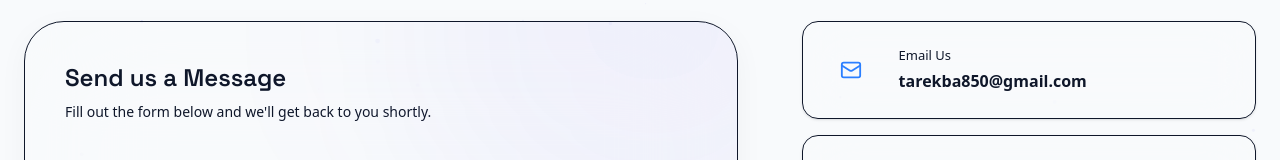
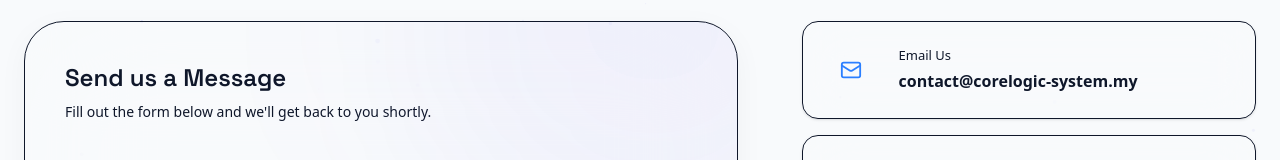
Before and after one commit to tarekbalosh/corelogic-systems, a Next.js app: page /contact in a window 1280 px wide. Shown: the part 447-607 px from the top of the page. Built offline with nearby package versions, Linux system fonts and the light colour scheme.

Commit message:
chore: update contact email across the site

```diff
--- a/app/ar/contact/page.tsx
+++ b/app/ar/contact/page.tsx
@@ -18,7 +18,7 @@ import { ParticleBackground } from "@/components/particle-background";
 import { cn } from "@/lib/utils";
 
 const contactInfo = [
-  { icon: Mail, label: "راسلنا", value: "tarekba850@gmail.com", href: "mailto:tarekba850@gmail.com", color: "text-blue-500" },
+  { icon: Mail, label: "راسلنا", value: "contact@corelogic-system.my", href: "mailto:contact@corelogic-system.my", color: "text-blue-500" },
   { icon: Phone, label: "اتصل بنا", value: "+601169397149", href: "tel:+601169397149", color: "text-emerald-500" },
   { icon: MapPin, label: "موقعنا", value: "لوت C7، TRX، كوالالمبور", href: "https://goo.gl/maps/example", color: "text-purple-500" },
   { icon: Clock, label: "ساعات العمل", value: "الاثنين - الجمعة: 9:00 ص - 6:00 م", href: null, color: "text-primary" },
--- a/app/contact/page.tsx
+++ b/app/contact/page.tsx
@@ -22,8 +22,8 @@ const contactInfo = [
   {
     icon: Mail,
     label: "Email Us",
-    value: "tarekba850@gmail.com",
-    href: "mailto:tarekba850@gmail.com",
+    value: "contact@corelogic-system.my",
+    href: "mailto:contact@corelogic-system.my",
     color: "text-blue-500"
   },
   {
--- a/components/footer.tsx
+++ b/components/footer.tsx
@@ -90,7 +90,7 @@ export const Footer = () => {
 
               {/* Social Icons */}
               <div className="flex gap-4 pt-2">
-                <a href="mailto:tarekba850@gmail.com" className="w-12 h-12 rounded-2xl bg-white border border-foreground/5 shadow-sm flex items-center justify-center text-foreground/60 hover:text-primary hover:border-primary/30 hover:shadow-[0_8px_20px_rgba(79,70,229,0.15)] hover:-translate-y-1 transition-all duration-300">
+                <a href="mailto:contact@corelogic-system.my" className="w-12 h-12 rounded-2xl bg-white border border-foreground/5 shadow-sm flex items-center justify-center text-foreground/60 hover:text-primary hover:border-primary/30 hover:shadow-[0_8px_20px_rgba(79,70,229,0.15)] hover:-translate-y-1 transition-all duration-300">
                   <Mail size={20} />
                 </a>
                 <a href="https://wa.me/601169397149" target="_blank" rel="noopener noreferrer" className="w-12 h-12 rounded-2xl bg-white border border-foreground/5 shadow-sm flex items-center justify-center text-foreground/60 hover:text-[#25D366] hover:border-[#25D366]/30 hover:shadow-[0_8px_20px_rgba(37,211,102,0.15)] hover:-translate-y-1 transition-all duration-300">
@@ -119,14 +119,14 @@ export const Footer = () => {
                   </span>
                 </a>
                 <a
-                  href="mailto:tarekba850@gmail.com"
+                  href="mailto:contact@corelogic-system.my"
                   className="group flex items-center gap-4 p-4 rounded-2xl bg-foreground/50 border border-foreground/60 shadow-sm hover:shadow-md hover:bg-white transition-all duration-300"
                 >
                   <div className="w-10 h-10 shrink-0 rounded-full bg-secondary/10 flex items-center justify-center text-secondary group-hover:scale-110 transition-transform">
                     <Mail size={18} />
                   </div>
                   <span className="text-sm text-foreground/70 font-medium group-hover:text-foreground transition-colors">
-                    tarekba850@gmail.com
+                    contact@corelogic-system.my
                   </span>
                 </a>
               </div>
```
